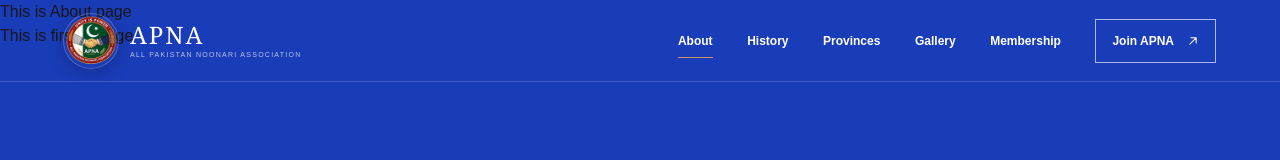
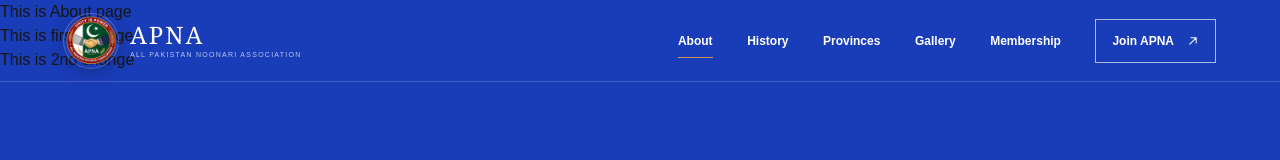
Before and after one commit to mumtaz-developer/apna-org, a Next.js app: page /about in a window 1280 px wide. Shown: the top 160 px of the page. Built offline with nearby package versions, Linux system fonts and the light colour scheme.

Commit message:
Update page.tsx

```diff
--- a/app/about/page.tsx
+++ b/app/about/page.tsx
@@ -4,6 +4,7 @@ const   AboutPage  = ()  =>  {
     <div className="bg-blue-800 h-screen">
       <h1>This is About page  </h1>
        <h2>This is first change   </h2>
+       <h2>This is 2nd change   </h2>
 
 
 
```
